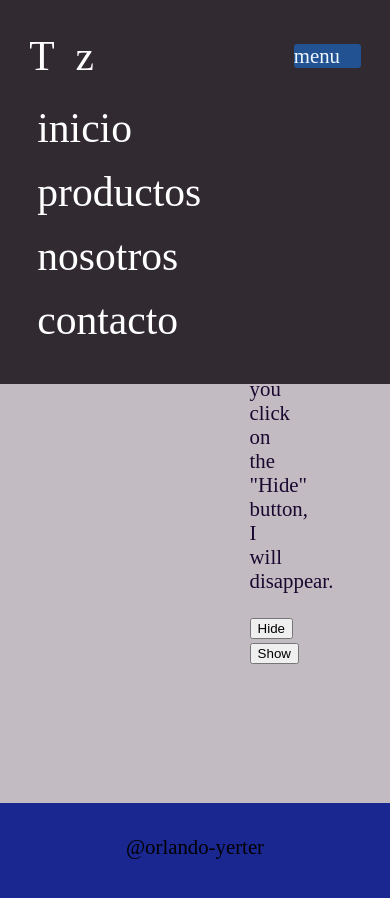
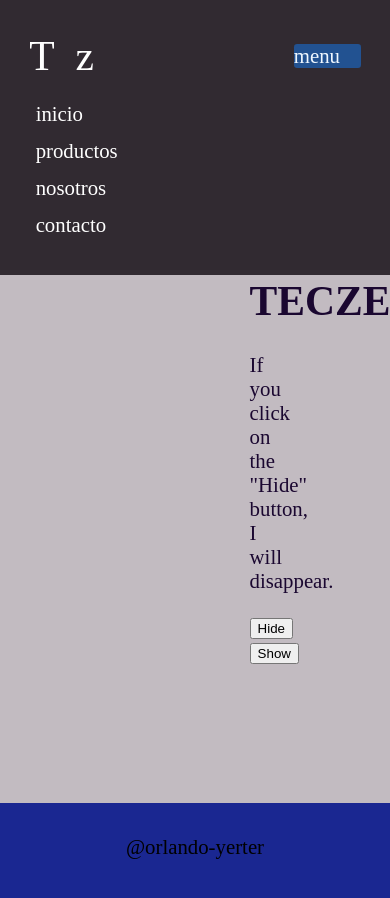
Before and after one commit to orlando-yerter/nav-fjo, a plain HTML site: page index.html in a window 390 px wide. Both pictures are taken after a click on the element "menu". Shown: the top 898 px of the page. Drawn offline with nearby package versions, Linux system fonts and the light colour scheme.

Commit message:
cambio en el tamaño del menu  para celu

```diff
--- a/index.html
+++ b/index.html
@@ -32,7 +32,7 @@
         </div>
 
     </header>
-    <main><h1>TECZERVICE</h1>
+    <main class="main"><h1>TECZERVICE</h1>
 
         <p>If you click on the "Hide" button, I will disappear.</p>
 
--- a/style.css
+++ b/style.css
@@ -49,7 +49,7 @@ body{
     display:inline-block;
 }
 .nav ul li a{
-    padding: 0.5rem 1rem;
+    padding: 0.4rem 0.8rem;
     text-decoration: none;
     transition: all 0.6s linear ;
 }
@@ -65,6 +65,8 @@ main{background: #c2bbc1;
     padding: 12em;
 
 }
+.main h1{text-align: center;}
+
 
 .footer{
     background: #1a2791;
@@ -82,7 +84,7 @@ main{background: #c2bbc1;
         display: block;}
 
     nav{
-        .width: 100%;
+        width: 100%;
         margin-top: 1rem;
     }
     .nav ul{
@@ -96,7 +98,8 @@ main{background: #c2bbc1;
     }
     .nav ul li a{
         display:block;
-        padding: 0.5rem ;
+        font-size: 1em;
+        padding: 0.4rem ;
         text-decoration: none;
         transition: all 0.6s linear ;
     }
@@ -104,4 +107,7 @@ main{background: #c2bbc1;
         background: #ff00e6;
         border-radius: 1em;
         }
+    .main h1{text-align: center;}
     .footer{width: auto;}
+
+    }
```
